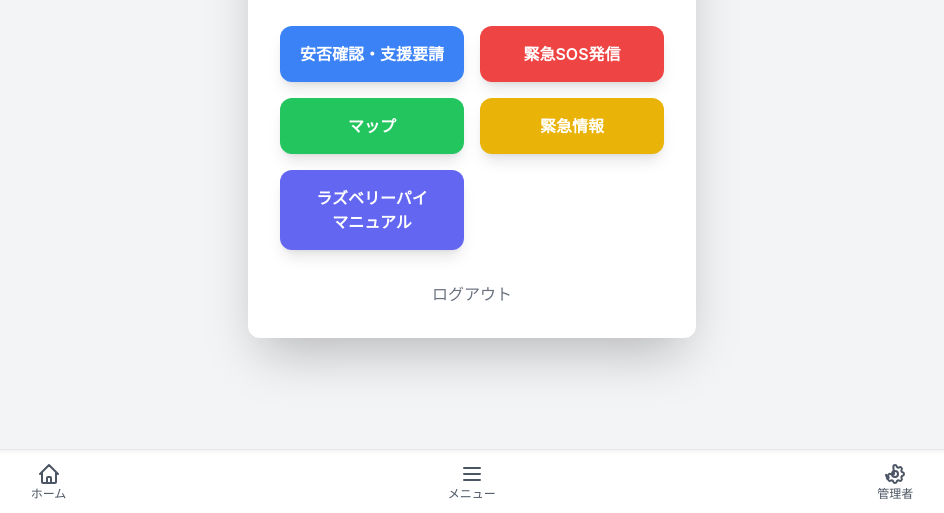
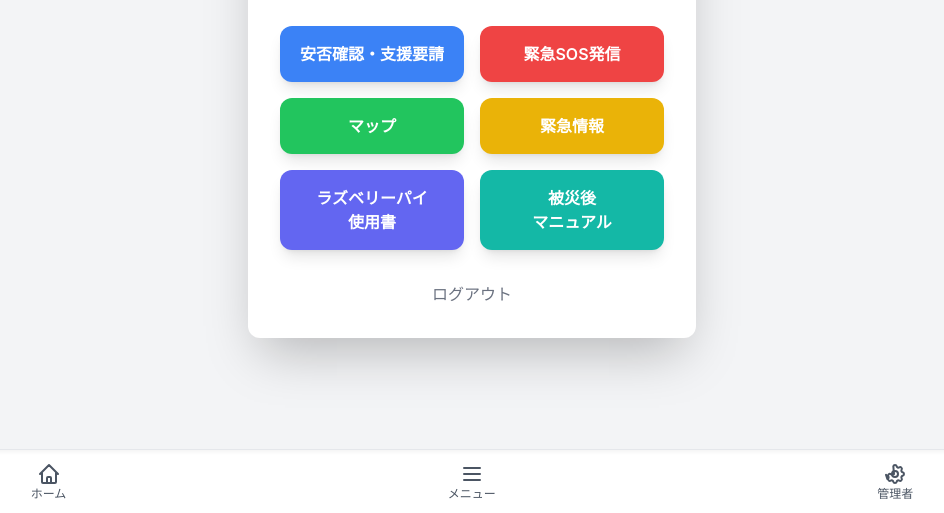
Before and after one commit to R4A1221021/sotukenver2, a Flask app: template templates/home.html in a window 1280 px wide. Shown: the part 286-799 px from the top of the page, without its empty margins (168-1112 px from the left). Run offline with Flask 3, Linux system fonts and the light colour scheme; the template is opened without the code that fills it, so the values that code supplies are empty; some libraries are stand-ins or nearby versions.

Commit message:
ホーム画面に被災後マニュアルボタンの作成

```diff
--- a/templates/home.html
+++ b/templates/home.html
@@ -20,9 +20,13 @@
 
             <a href="{{ url_for('emergency_info') }}" class="text-center bg-yellow-500 text-white p-4 rounded-xl hover:bg-yellow-600 transition-all font-semibold shadow-lg">緊急情報</a>
 
-            {# flex flex-col items-center justify-center を追加し、テキストを2行に分離 #}
             <button class="bg-indigo-500 text-white p-4 rounded-xl hover:bg-indigo-600 transition-all font-semibold shadow-lg flex flex-col items-center justify-center">
                 <span>ラズベリーパイ</span>
+                <span>使用書</span>
+            </button>
+
+            <button class="bg-teal-500 text-white p-4 rounded-xl hover:bg-teal-600 transition-all font-semibold shadow-lg flex flex-col items-center justify-center">
+                <span>被災後</span>
                 <span>マニュアル</span>
             </button>
             </div> {# グリッドコンテナを閉じます #}
```
